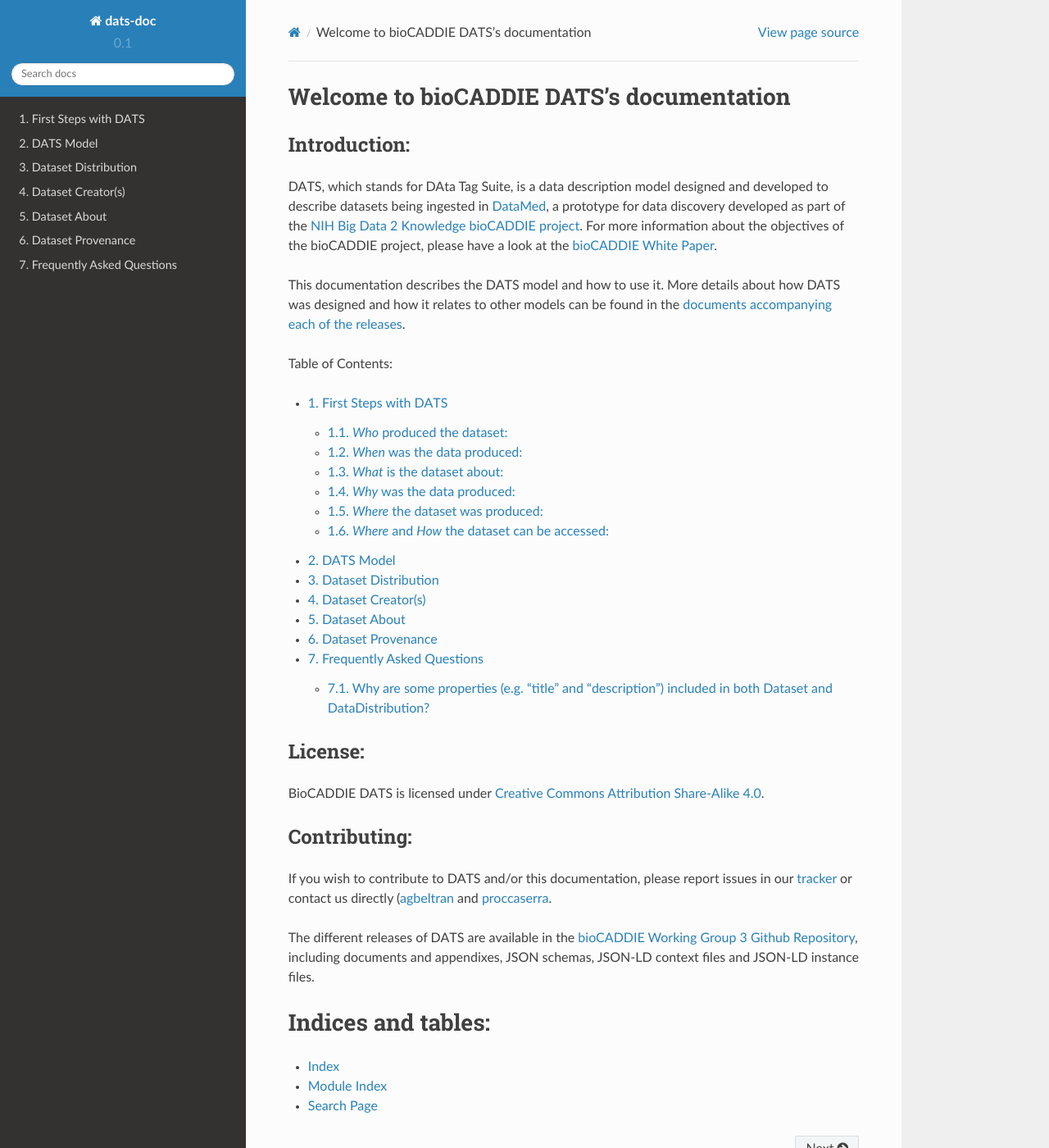
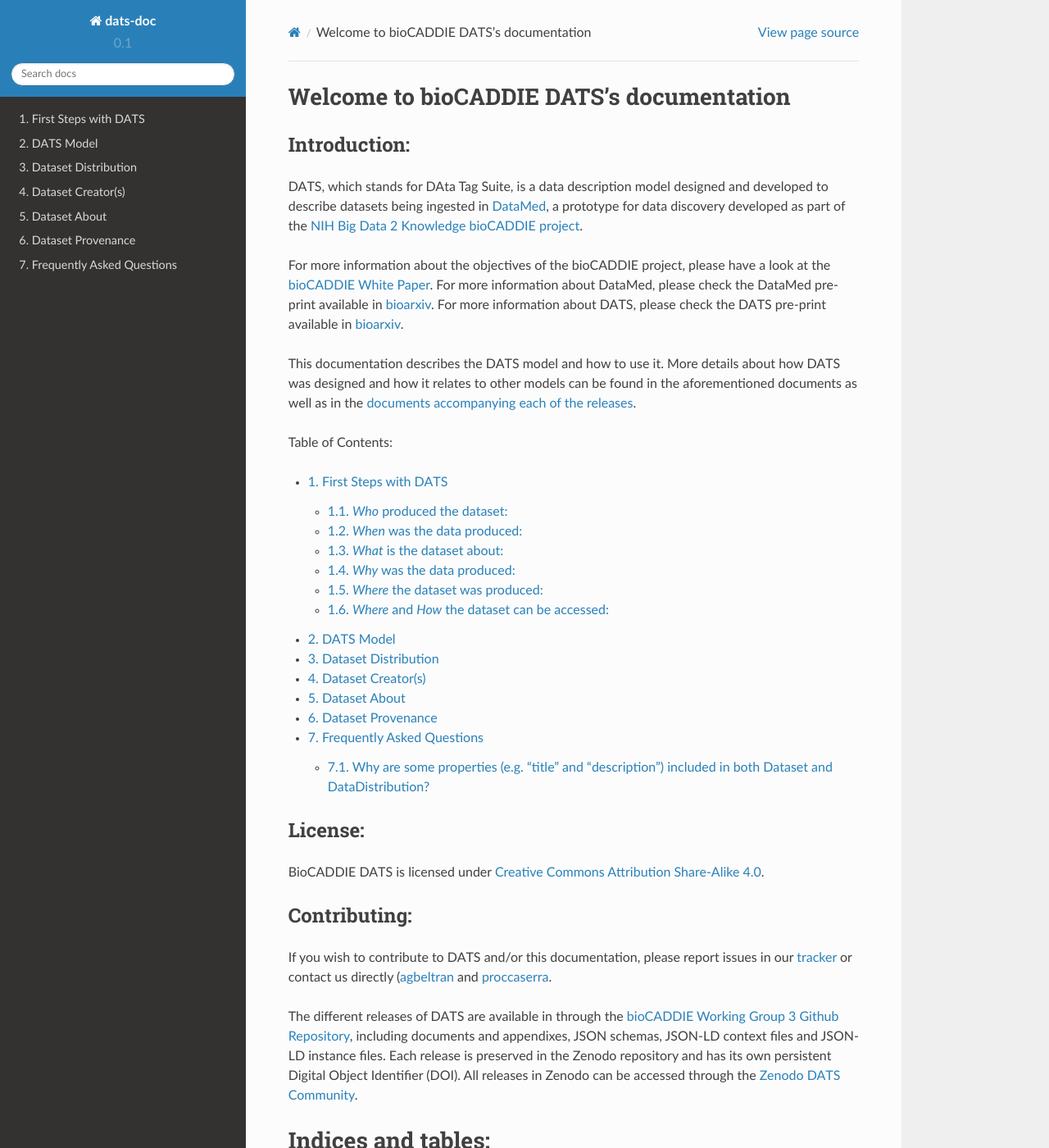
Before and after one commit to biocaddie/WG3-MetadataSpecifications, a Sphinx documentation site: the page built from docs/source/index.rst, in a window 1280 px wide and 1400 px high. Shown: the whole window at 82% size. Built offline with Sphinx 7.4.7 and the Read the Docs theme 2.0.0, drawn with Linux system fonts in a browser that asks for light colours.

Commit message:
Updates to index.rst in the documentation

```diff
--- a/docs/source/index.rst
+++ b/docs/source/index.rst
@@ -9,9 +9,13 @@
 Introduction:
 -------------
 
-DATS, which stands for DAta Tag Suite, is a data description model designed and developed to describe datasets being ingested in `DataMed <http://datamed.org>`_, a prototype for data discovery developed as part of the `NIH Big Data 2 Knowledge <https://datascience.nih.gov/bd2k>`_ `bioCADDIE project <http://biocaddie.org/>`_. For more information about the objectives of the bioCADDIE project, please have a look at the `bioCADDIE White Paper <https://dx.doi.org/10.6084/m9.figshare.1362572.v1>`_.
+DATS, which stands for DAta Tag Suite, is a data description model designed and developed to describe datasets being ingested in `DataMed <http://datamed.org>`_, a prototype for data discovery developed as part of the `NIH Big Data 2 Knowledge <https://datascience.nih.gov/bd2k>`_ `bioCADDIE project <http://biocaddie.org/>`_.
 
-This documentation describes the DATS model and how to use it. More details about how DATS was designed and how it relates to other models can be found in the `documents accompanying each of the releases <https://github.com/biocaddie/WG3-MetadataSpecifications/tree/master/doc>`_.
+For more information about the objectives of the bioCADDIE project, please have a look at the `bioCADDIE White Paper <https://dx.doi.org/10.6084/m9.figshare.1362572.v1>`_.
+For more information about DataMed, please check the DataMed pre-print available in `bioarxiv <https://doi.org/10.1101/094888>`_.
+For more information about DATS, please check the DATS pre-print available in `bioarxiv <https://doi.org/10.1101/103143>`_.
+
+This documentation describes the DATS model and how to use it. More details about how DATS was designed and how it relates to other models can be found in the aforementioned documents as well as in the `documents accompanying each of the releases <https://github.com/biocaddie/WG3-MetadataSpecifications/tree/master/doc>`_.
 
 Table of Contents:
 
@@ -38,7 +42,7 @@
 If you wish to contribute to DATS and/or this documentation, please report issues in our `tracker <https://github.com/biocaddie/WG3-MetadataSpecifications/issues>`_
 or contact us directly (`agbeltran <https://github.com/agbeltran>`_ and `proccaserra <https://github.com/proccaserra>`_.
 
-The different releases of DATS are available in the `bioCADDIE Working Group 3 Github Repository <https://github.com/biocaddie/WG3-MetadataSpecifications>`_, including documents and appendixes, JSON schemas, JSON-LD context files and JSON-LD instance files.
+The different releases of DATS are available in through the `bioCADDIE Working Group 3 Github Repository <https://github.com/biocaddie/WG3-MetadataSpecifications>`_, including documents and appendixes, JSON schemas, JSON-LD context files and JSON-LD instance files. Each release is preserved in the Zenodo repository and has its own persistent Digital Object Identifier (DOI). All releases in Zenodo can be accessed through the `Zenodo DATS Community <https://zenodo.org/communities/dats/>`_.
 
 Indices and tables:
 ===================
```
